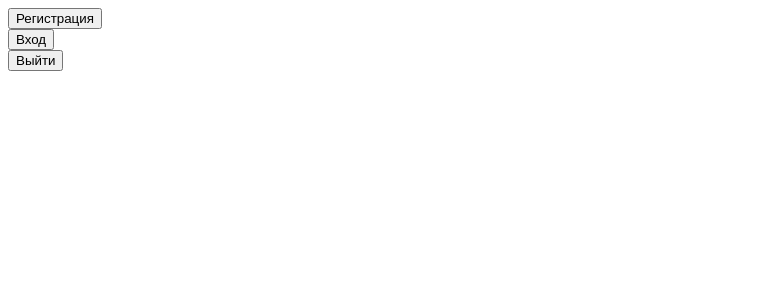
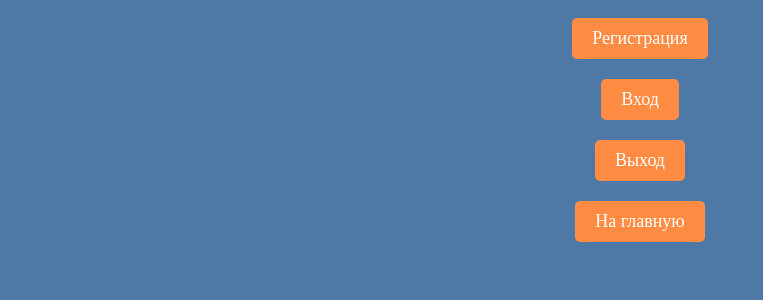
Before and after one commit to kostyanoy/opd-kiwi, a PHP site: page /auth.html in a window 1280 px wide. Shown: the top 300 px of the page, without its empty margins (0-763 px from the left). Run offline with PHP 8.4, Linux system fonts and the light colour scheme.

Commit message:
auth
-css style for auth: reg, login, logout
-remade experts page

```diff
--- a/auth.html
+++ b/auth.html
@@ -4,17 +4,21 @@
     <meta charset="UTF-8">
     <meta http-equiv="X-UA-Compatible" content="IE=edge">
     <meta name="viewport" content="width=device-width, initial-scale=1.0">
-    <title>Аунтификация</title>
+    <link rel="stylesheet" href="css/auth.css">
+    <title>Аутентификация</title>
 </head>
 <body>
-    <form action="php/register_form.php">
-        <button>Регистрация</button>
-    </form>
-    <form action="php/login_form.php">
-        <button>Вход</button>
-    </form>
-    <form action="php/logout.php">
-        <button>Выйти</button>
-    </form>
+    <div class="button-container">
+        <a href="php/register_form.php" class="button">Регистрация</a>
+    </div>
+    <div class="button-container">
+        <a href="php/login_form.php" class="button">Вход</a>
+    </div>
+    <div class="button-container">
+        <a href="php/logout.php" class="button">Выход</a>
+    </div>
+    <div class="button-container">
+        <a href="/index.html" class="button">На главную</a>
+    </div>
 </body>
 </html>
--- /dev/null
+++ b/css/auth.css
@@ -0,0 +1,95 @@
+/* Set the background color to blue */
+body {
+    background-color: #4e79a7;
+}
+
+/* Set the color of the page title to white and center it */
+h1 {
+    text-align: center;
+    color: rgb(255, 0, 0);
+}
+
+/* Style the input fields and labels */
+label,
+input,
+select {
+    display: block;
+    margin-bottom: 10px;
+    font-size: 18px;
+    width: 100%;
+    padding: 10px;
+    box-sizing: border-box;
+    border-radius: 5px;
+    border: none;
+}
+
+input,
+select {
+    border: 2px solid black;
+}
+
+input[type="submit"],
+button {
+    display: block;
+    margin: 20px auto;
+    font-size: 18px;
+    padding: 10px 20px;
+    border: none;
+    border-radius: 5px;
+    background-color: #ff8c42;
+    color: white;
+    cursor: pointer;
+}
+
+input[type="submit"]:hover,
+button:hover {
+    background-color: #ff6b21;
+}
+
+/* Set the color of the labels to white */
+label {
+    color: rgb(0, 0, 0);
+}
+
+/* Style the login button */
+button {
+    background-color: #ff8c42;
+}
+
+button:hover {
+    background-color: #ff6b21;
+}
+
+/* Center the form on the page */
+form {
+    max-width: 500px;
+    margin: 0 auto;
+    padding: 20px;
+    background-color: white;
+    border-radius: 10px;
+    border: 2px solid black;
+}
+
+/* Set the color of the placeholder text to light gray */
+input::placeholder {
+    color: #d3d3d3;
+}
+
+.button-container {
+    text-align: center;
+}
+
+.button {
+    display: inline-block;
+    padding: 10px 20px;
+    border-radius: 5px;
+    background-color: #ff8c42;
+    color: white;
+    text-decoration: none;
+    font-size: 18px;
+    margin: 10px;
+}
+
+.button:hover {
+    background-color: #ff6b21;
+}
--- a/index.html
+++ b/index.html
@@ -17,6 +17,9 @@
             <form action="auth.html">
                 <button class="auth-button">Вход</button>
             </form>
+            <form action="php/experts.php">
+                <button class="experts-button">Эксперты</button>
+            </form>
             <form action="test.html" target="_self">
                 <button class="custom-button1">прохождение теста</button>
             </form>
--- a/php/login.php
+++ b/php/login.php
@@ -25,6 +25,7 @@ if (!$user || !password_verify($password, $user["password"])) {
 $stmt->close();
 
 $_SESSION["user_id"] = $user["id"];
+$_SESSION["status"] = $user["status"];
 
-header('Location: ../index.html');
+header('Location: /index.html');
 ?>
```
Also changed, not shown: php/experts.php (added, +24 -0 lines), php/login_form.php (+7 -5 lines), php/register.php (+17 -3 lines), php/register_form.php (+29 -6 lines), php/test.php (deleted, +0 -77 lines).
